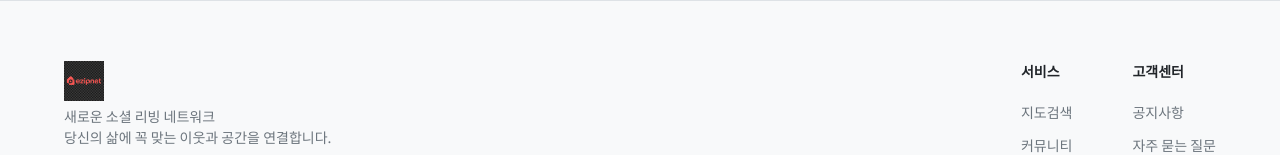
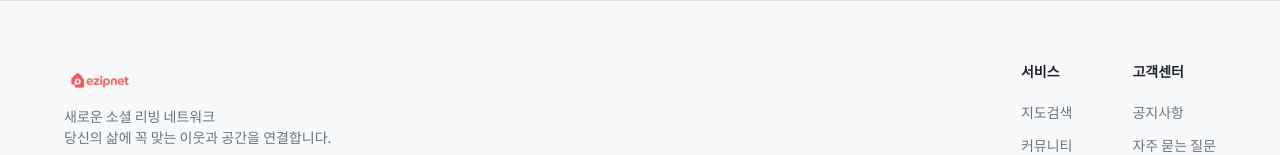
Before and after one commit to dosankim/social-living-connect, a React (Vite) app: page /news in a window 1280 px wide. Shown: the part 1797-1952 px from the top of the page. Built offline with nearby package versions, Linux system fonts and the light colour scheme.

Commit message:
fix: revert to original logo with mix-blend-mode in footer

```diff
--- a/src/components/AuthModal.jsx
+++ b/src/components/AuthModal.jsx
@@ -74,7 +74,7 @@ export default function AuthModal({ onClose }) {
 
                 {/* Logo PNG */}
                 <div className="auth-logo">
-                    <img src="/images/ezipnet_logo_transparent.png" alt="이집넷" className="auth-logo-img" />
+                    <img src="/images/ezipnet_logo.png" alt="이집넷" className="auth-logo-img" />
                 </div>
 
                 <h2 className="auth-title">{mode === 'login' ? '로그인' : '회원가입'}</h2>
--- a/src/components/Footer.jsx
+++ b/src/components/Footer.jsx
@@ -8,8 +8,9 @@ export default function Footer() {
             <div className="container footer-container">
                 <div className="footer-top">
                     <div className="footer-brand">
+                        {/* Logo PNG */}
                         <Link to="/" className="footer-logo">
-                            <img src="/images/ezipnet_logo_transparent.png" alt="이집넷" style={{ height: '40px', width: 'auto' }} />
+                            <img src="/images/ezipnet_logo.png" alt="이집넷" style={{ height: '40px', width: 'auto', mixBlendMode: 'multiply' }} />
                         </Link>
                         <p className="footer-description text-secondary text-sm mt-3">
                             새로운 소셜 리빙 네트워크<br />
```
